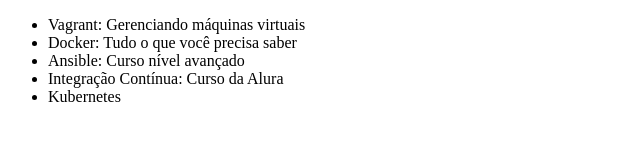
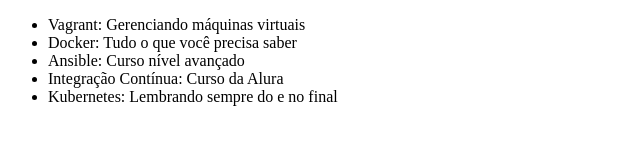
Before and after one commit to rafa-rp/alura-git, a plain HTML site: page index.html in a window 1280 px wide. Shown: the whole page, without its empty margins (0-640 px from the left). Drawn offline with Linux system fonts and the light colour scheme.

Commit message:
Mudando o nome do curso de kubernets

```diff
--- a/index.html
+++ b/index.html
@@ -10,7 +10,7 @@
         <li>Docker: Tudo o que você precisa saber</li>
         <li>Ansible: Curso nível avançado</li>
         <li>Integração Contínua: Curso da Alura</li>
-        <li>Kubernetes</li>
+        <li>Kubernetes: Lembrando sempre do e no final</li>
     </ul>
 </body>
 </html>
```
